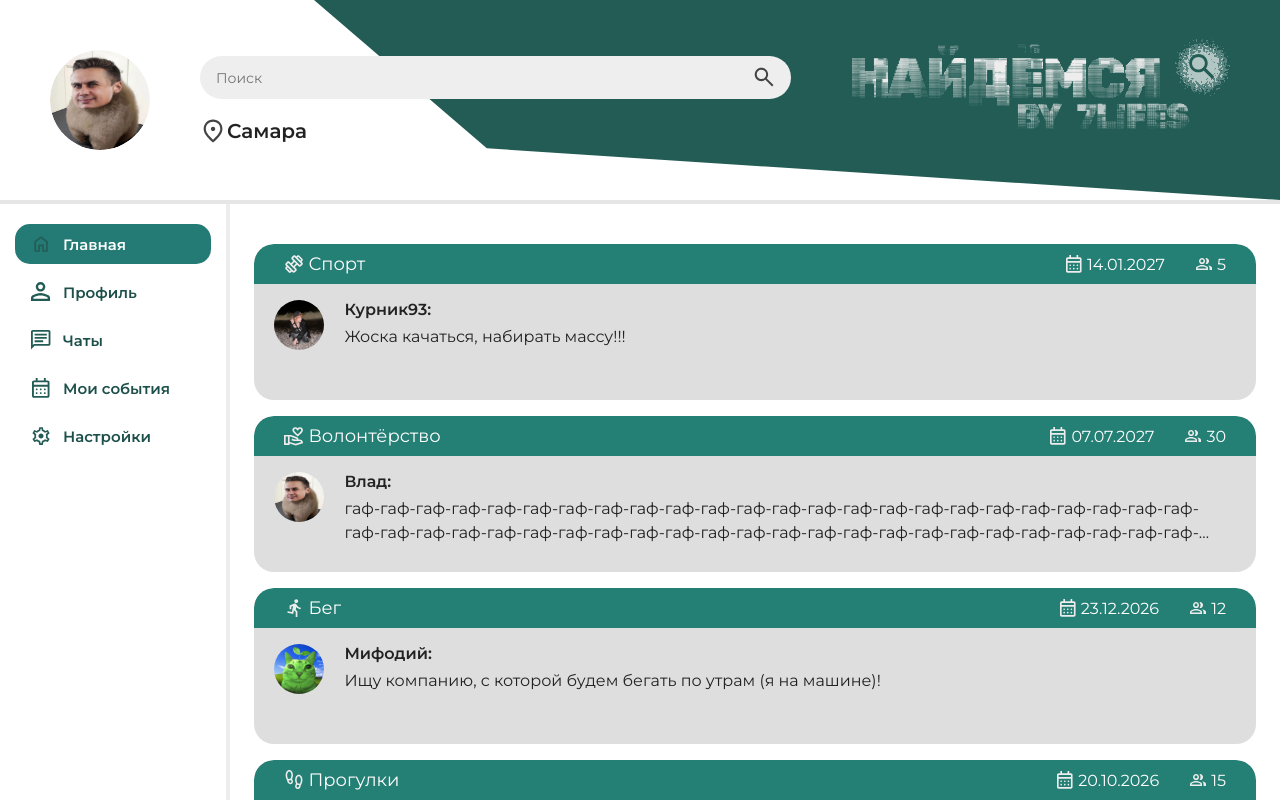
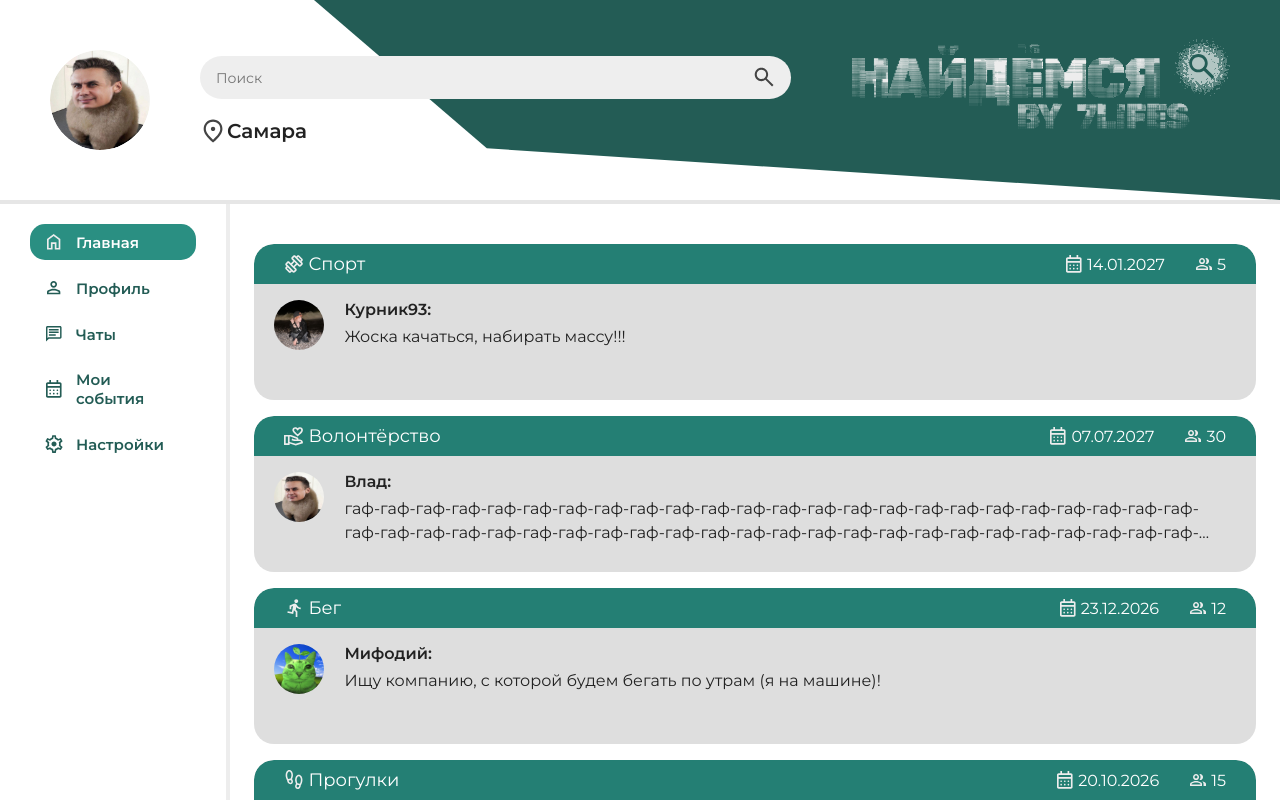
Before and after one commit to alwaysfirst23/Friend_finder, a React (Vite) app in the folder demo/frontend/: page / in a window 1280 px wide. Shown: the top 800 px of the page. Built offline with nearby package versions, Linux system fonts and the light colour scheme.

Commit message:
feat: доделала меню

```diff
--- a/demo/frontend/src/components/Menu.css
+++ b/demo/frontend/src/components/Menu.css
@@ -1,34 +1,41 @@
 .navigation {
     display: flex;
     flex-direction: column;
-    padding: 20px 15px;
-    gap: 8px;
-    font-size: 15px;
-    color: #1d504a;
-    font-weight: 600;
+    gap: 10px;
+    padding: 20px 30px;
 }
 
-.navigation__input {
+.navigation__item {
     display: flex;
     align-items: center;
     gap: 12px;
-    margin: 0;
-    padding: 10px 16px;
+    width: 100%;
+    padding: 8px 14px;
+    border: none;
     border-radius: 15px;
+    background: transparent;
+    color: #235c55;
+    font-size: 15px;
+    font-weight: 600;
+    text-align: left;
     cursor: pointer;
 }
 
-.navigation__input:hover {
+.navigation__item:hover {
     background-color: #f0f7f6;
 }
 
-.navigation__input.active {
-    background-color: #247a74;
+.navigation__item.active {
+    background-color: #2a8f82;
     color: #fff;
 }
 
-.navigation img {
+/* Коробка одного размера для всех иконок: сами иконки в файлах разной величины */
+.navigation__icon {
+    display: flex;
+    align-items: center;
+    justify-content: center;
     width: 20px;
     height: 20px;
-    object-fit: contain;
+    flex-shrink: 0;
 }
--- a/demo/frontend/src/components/Menu.jsx
+++ b/demo/frontend/src/components/Menu.jsx
@@ -1,38 +1,49 @@
+import { useState } from 'react'
 import './Menu.css'
 import homeIcon from '../assets/icons/home-icon-green.svg'
+import homeIconActive from '../assets/icons/home-icon-white.svg'
 import personIcon from '../assets/icons/person-icon-green.svg'
+import personIconActive from '../assets/icons/person-icon-white.svg'
 import chatIcon from '../assets/icons/chat-icon-green.svg'
+import chatIconActive from '../assets/icons/chat-icon-white.svg'
 import calendarIcon from '../assets/icons/calendar-icon-green.svg'
+import calendarIconActive from '../assets/icons/calendar-icon-white.svg'
 import settingsIcon from '../assets/icons/settings-icon-green.svg'
+import settingsIconActive from '../assets/icons/settings-icon-white.svg'
+
+// Все пункты меню в одном массиве: чтобы добавить пункт, достаточно добавить сюда строку
+const menuItems = [
+    { id: 'home', label: 'Главная', icon: homeIcon, iconActive: homeIconActive },
+    { id: 'profile', label: 'Профиль', icon: personIcon, iconActive: personIconActive },
+    { id: 'chats', label: 'Чаты', icon: chatIcon, iconActive: chatIconActive },
+    { id: 'events', label: 'Мои события', icon: calendarIcon, iconActive: calendarIconActive },
+    { id: 'settings', label: 'Настройки', icon: settingsIcon, iconActive: settingsIconActive },
+]
 
 function Menu() {
-    return(
-        <div className='navigation'>
-            <p className='navigation__input active'>
-                <img src={homeIcon} alt='' />
-                <span>Главная</span>
-            </p>
+    // id выбранного пункта; при клике он меняется, и меню перерисовывается
+    const [activeId, setActiveId] = useState('home')
 
-            <p className='navigation__input'>
-                <img src={personIcon} alt='' />
-                <span>Профиль</span>
-            </p>
+    return (
+        <nav className='navigation'>
+            {menuItems.map((item) => {
+                const isActive = item.id === activeId
 
-            <p className='navigation__input'>
-                <img src={chatIcon} alt='' />
-                <span>Чаты</span>
-            </p>
-
-            <p className='navigation__input'>
-                <img src={calendarIcon} alt='' />
-                <span>Мои события</span>
-            </p>
-
-            <p className='navigation__input'>
-                <img src={settingsIcon} alt='' />
-                <span>Настройки</span>
-            </p>
-        </div>
+                return (
+                    <button
+                        key={item.id}
+                        type='button'
+                        className={isActive ? 'navigation__item active' : 'navigation__item'}
+                        onClick={() => setActiveId(item.id)}
+                    >
+                        <span className='navigation__icon'>
+                            <img src={isActive ? item.iconActive : item.icon} alt='' />
+                        </span>
+                        <span>{item.label}</span>
+                    </button>
+                )
+            })}
+        </nav>
     )
 }
 
```
Also changed, not shown: 1 other file (tests, documents, lock files or other folders).
